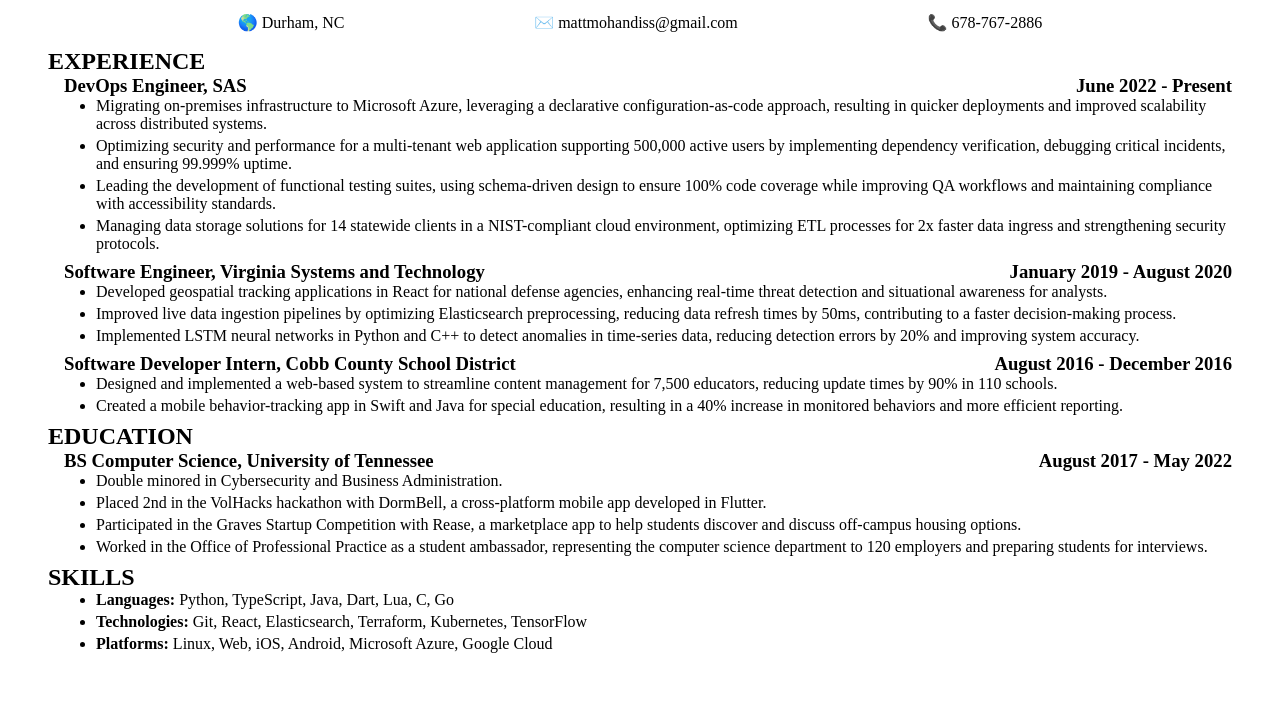
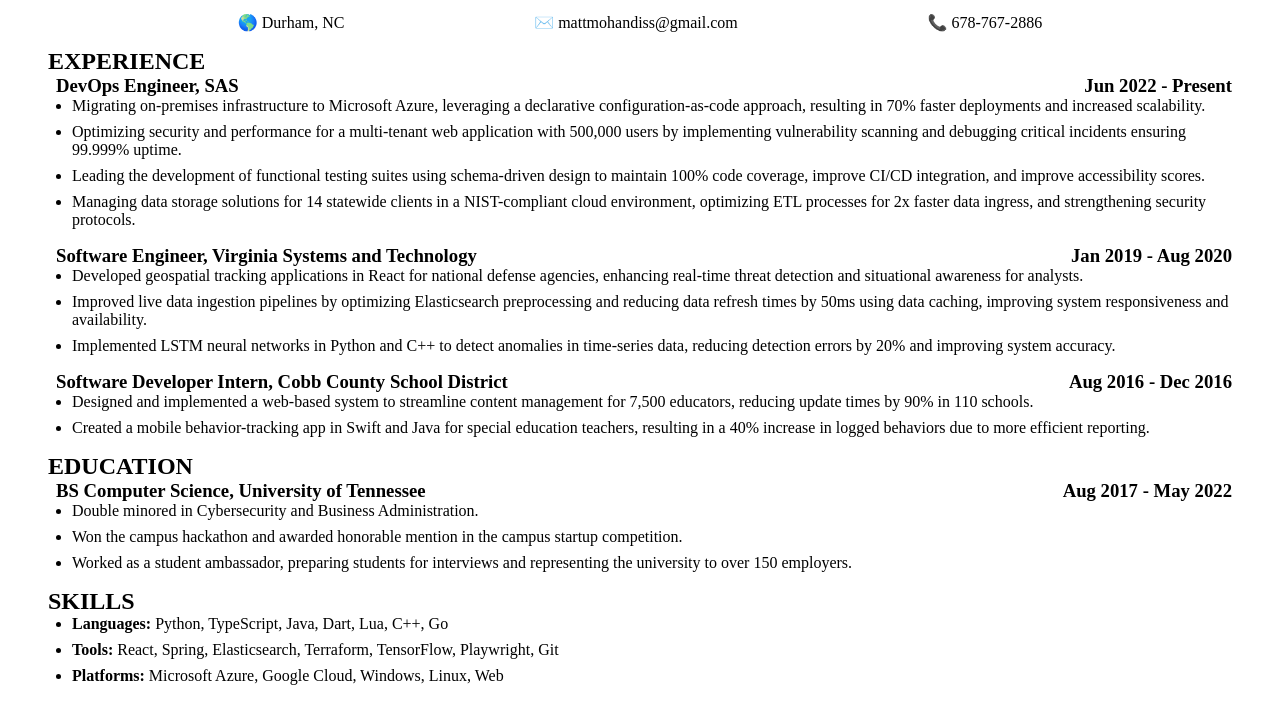
Before and after one commit to mattmohandiss/mattmohandiss, a plain HTML site: page resume/index.html in a window 1280 px wide. Shown: the part 88-812 px from the top of the page. Drawn offline with Linux system fonts and the light colour scheme.

Commit message:
updated resume

```diff
--- a/resume/index.css
+++ b/resume/index.css
@@ -1,3 +1,7 @@
+* {
+	margin: 0;
+}
+
 body {
 	font: 12pt "Cantarell";
 	background: White;
@@ -7,46 +11,42 @@ body {
 
 header {
 	text-align: center;
-	margin: 0 0 1em 0;
+	margin-bottom: 1em;
 }
 
-header>div {
-	margin: 1em 0 0 0;
+header > div {
+	margin-top: 1em;
 	display: inline-flex;
 	justify-content: space-evenly;
 	width: 100%;
 }
 
 section {
-	margin: 0;
 }
 
 article {
-	margin: 0 0 0.5em 1em;
+	margin-left: 0.5em;
+	margin-bottom: 1em;
 }
 
 h1 {
-	margin: 0;
 }
 
 h2 {
-	margin: 0;
 }
 
 h3 {
-	margin: 0;
 	display: inline-flex;
 	justify-content: space-between;
 	width: 100%;
 }
 
 ul {
-	margin: 0;
-	padding-left: 2em;
+	padding-left: 1em;
 }
 
 li {
-	margin: 0 0 0.25em 0;
+	margin-bottom: 0.5em;
 	text-align: left;
 }
 
--- a/resume/index.html
+++ b/resume/index.html
@@ -22,43 +22,50 @@
 		<section>
 			<h2>EXPERIENCE</h2>
 			<article>
-				<h3><span>DevOps Engineer, SAS</span><span> June 2022 - Present</span></h3>
+				<h3>
+					<span>DevOps Engineer, SAS</span>
+					<span> Jun 2022 - Present</span>
+				</h3>
 				<ul>
 					<li>Migrating on-premises infrastructure to Microsoft Azure, leveraging a declarative
-						configuration-as-code approach, resulting in quicker deployments and improved scalability across
-						distributed systems.</li>
-					<li>Optimizing security and performance for a multi-tenant web application supporting 500,000 active
-						users by implementing dependency verification, debugging critical incidents, and ensuring
-						99.999% uptime.</li>
-					<li>Leading the development of functional testing suites, using schema-driven design to ensure 100%
-						code coverage while improving QA workflows and maintaining compliance with accessibility
-						standards.</li>
+						configuration-as-code approach, resulting in 70% faster deployments and increased scalability.
+					</li>
+					<li>Optimizing security and performance for a multi-tenant web application with 500,000
+						users by implementing vulnerability scanning and debugging critical incidents ensuring 99.999%
+						uptime.</li>
+					<li>Leading the development of functional testing suites using schema-driven design to maintain
+						100% code coverage, improve CI/CD integration, and improve accessibility scores.</li>
 					<li>Managing data storage solutions for 14 statewide clients in a NIST-compliant cloud environment,
-						optimizing ETL processes for 2x faster data ingress and strengthening security protocols.</li>
+						optimizing ETL processes for 2x faster data ingress, and strengthening security protocols.</li>
 				</ul>
 			</article>
 
 			<article>
-				<h3><span>Software Engineer, Virginia Systems and Technology</span><span> January 2019 - August
-						2020</span></h3>
+				<h3>
+					<span>Software Engineer, Virginia Systems and Technology</span>
+					<span> Jan 2019 - Aug 2020</span>
+				</h3>
 				<ul>
 					<li>Developed geospatial tracking applications in React for national defense agencies, enhancing
 						real-time threat detection and situational awareness for analysts.</li>
-					<li>Improved live data ingestion pipelines by optimizing Elasticsearch preprocessing, reducing data
-						refresh times by 50ms, contributing to a faster decision-making process.</li>
+					<li>Improved live data ingestion pipelines by optimizing Elasticsearch preprocessing and reducing
+						data refresh times by 50ms using data caching, improving system responsiveness and
+						availability.</li>
 					<li>Implemented LSTM neural networks in Python and C++ to detect anomalies in time-series data,
 						reducing detection errors by 20% and improving system accuracy.</li>
 				</ul>
 			</article>
 
 			<article>
-				<h3><span>Software Developer Intern, Cobb County School District</span><span> August 2016 - December
-						2016</span></h3>
+				<h3>
+					<span>Software Developer Intern, Cobb County School District</span>
+					<span> Aug 2016 - Dec 2016</span>
+				</h3>
 				<ul>
 					<li>Designed and implemented a web-based system to streamline content management for 7,500
 						educators, reducing update times by 90% in 110 schools.</li>
-					<li>Created a mobile behavior-tracking app in Swift and Java for special education, resulting in a
-						40% increase in monitored behaviors and more efficient reporting.</li>
+					<li>Created a mobile behavior-tracking app in Swift and Java for special education teachers,
+						resulting in a 40% increase in logged behaviors due to more efficient reporting.</li>
 				</ul>
 			</article>
 		</section>
@@ -66,15 +73,15 @@
 		<section>
 			<h2>EDUCATION</h2>
 			<article>
-				<h3><span>BS Computer Science, University of Tennessee</span><span> August 2017 - May 2022</span></h3>
+				<h3>
+					<span>BS Computer Science, University of Tennessee</span>
+					<span> Aug 2017 - May 2022</span>
+				</h3>
 				<ul>
 					<li>Double minored in Cybersecurity and Business Administration.</li>
-					<li>Placed 2nd in the VolHacks hackathon with DormBell, a cross-platform mobile app developed in
-						Flutter.</li>
-					<li>Participated in the Graves Startup Competition with Rease, a marketplace app to help students
-						discover and discuss off-campus housing options.</li>
-					<li>Worked in the Office of Professional Practice as a student ambassador, representing the computer
-						science department to 120 employers and preparing students for interviews.</li>
+					<li>Won the campus hackathon and awarded honorable mention in the campus startup competition. </li>
+					<li>Worked as a student ambassador, preparing students for interviews and representing the
+						university to over 150 employers.</li>
 				</ul>
 			</article>
 		</section>
@@ -83,9 +90,9 @@
 			<h2>SKILLS</h2>
 			<article>
 				<ul>
-					<li><b>Languages:</b> Python, TypeScript, Java, Dart, Lua, C, Go</li>
-					<li><b>Technologies:</b> Git, React, Elasticsearch, Terraform, Kubernetes, TensorFlow</li>
-					<li><b>Platforms:</b> Linux, Web, iOS, Android, Microsoft Azure, Google Cloud</li>
+					<li><b>Languages:</b> Python, TypeScript, Java, Dart, Lua, C++, Go</li>
+					<li><b>Tools:</b> React, Spring, Elasticsearch, Terraform, TensorFlow, Playwright, Git</li>
+					<li><b>Platforms:</b> Microsoft Azure, Google Cloud, Windows, Linux, Web</li>
 				</ul>
 			</article>
 		</section>
```
